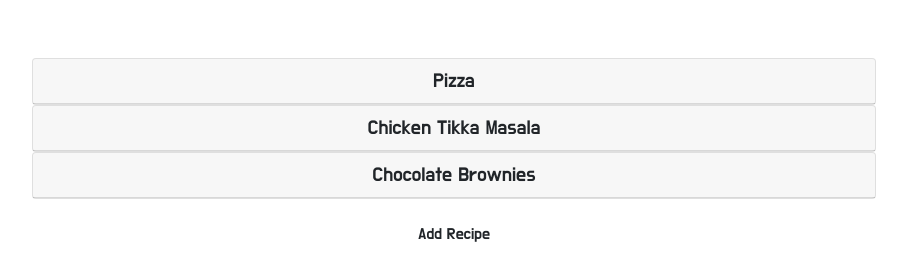
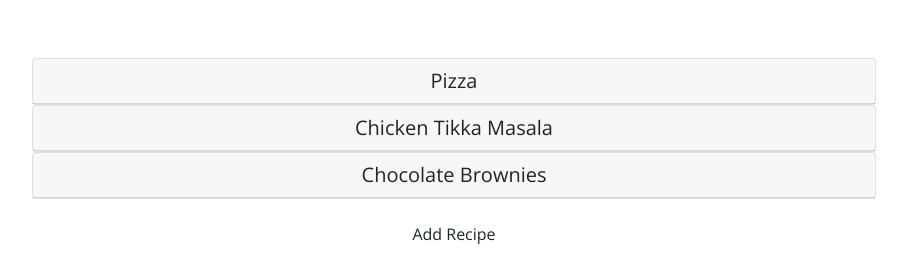
Before and after one commit to alanpaulprice/recipe-box, a React app: page / in a window 1280 px wide. Shown: the part 112-392 px from the top of the page, without its empty margins (186-1093 px from the left). Built offline with nearby package versions, Linux system fonts and the light colour scheme.

Commit message:
changed main font to open sans

```diff
--- a/src/index-template.html
+++ b/src/index-template.html
@@ -4,7 +4,7 @@
   <meta charset="UTF-8">
   <meta name="viewport" content="width=device-width, initial-scale=1.0">
   <meta http-equiv="X-UA-Compatible" content="ie=edge">
-  <link href="https://fonts.googleapis.com/css?family=Do+Hyeon|Permanent+Marker" rel="stylesheet">
+  <link href="https://fonts.googleapis.com/css?family=Open+Sans|Permanent+Marker" rel="stylesheet">
 </head>
 <body>
   <div id="container"></div>
--- a/src/styles/style.less
+++ b/src/styles/style.less
@@ -4,8 +4,8 @@
 
 *{
   box-sizing: border-box;
-  font-family: 'Do Hyeon', sans-serif;
   color: @color-2;
+  font-family: 'Open Sans', sans-serif;
 }
 
 html body, #container{
```
